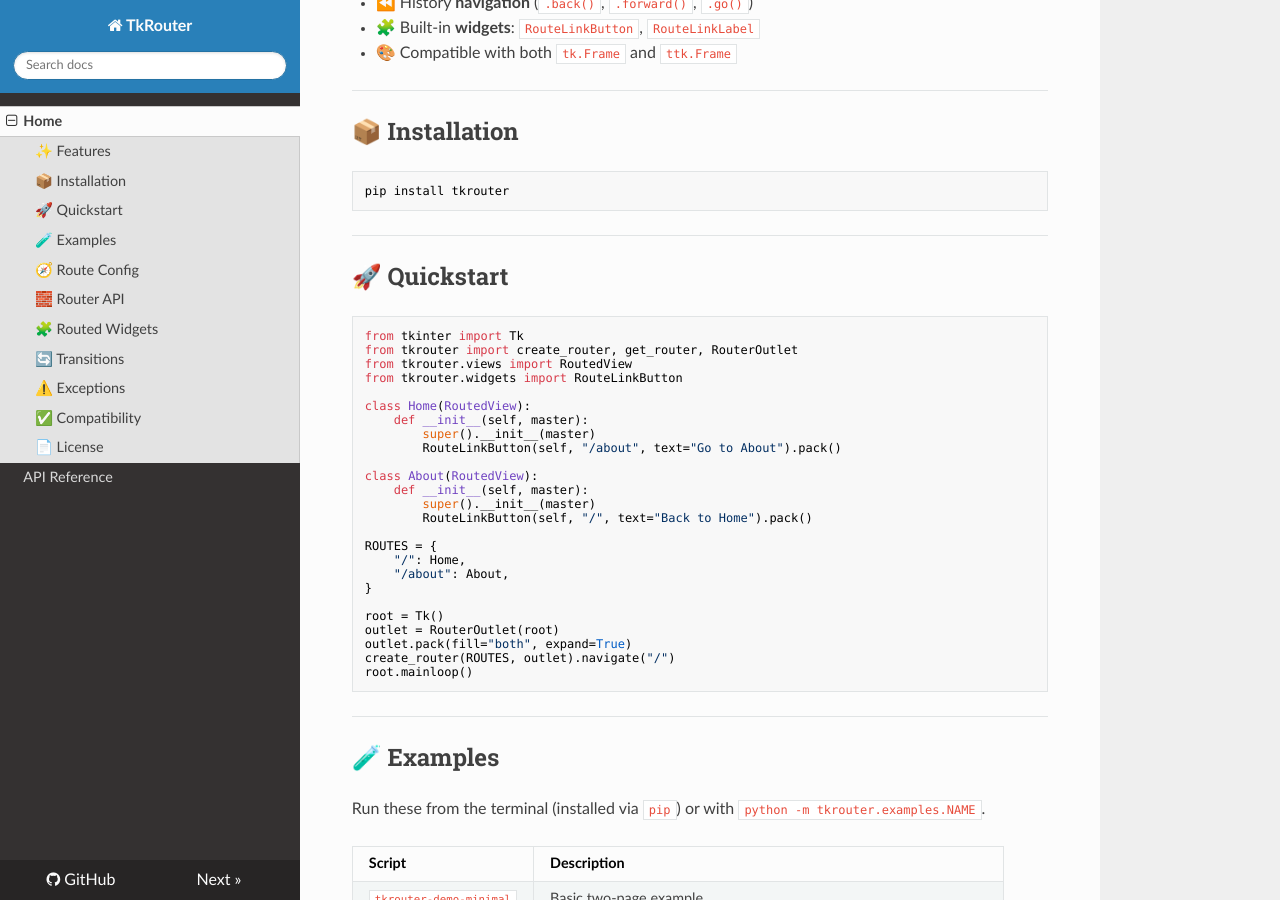
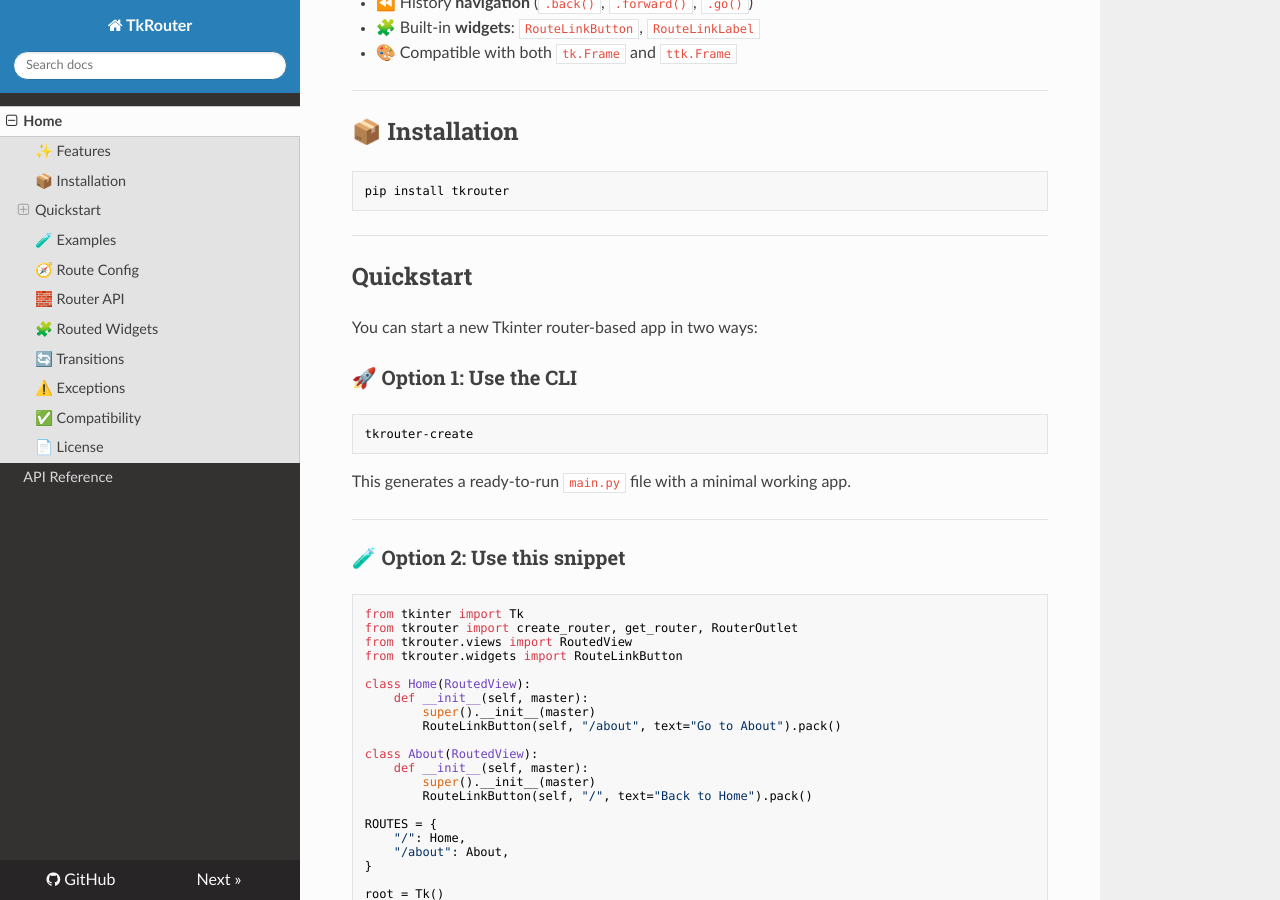
Before and after one commit to israel-dryer/TkRouter, an MkDocs documentation site: the page built from docs/index.md, in a window 1280 px wide and 900 px high, scrolled down 494 px. Built offline with MkDocs 1.6.1, drawn with Linux system fonts in a browser that asks for light colours; nearby versions of some CDN libraries.

````diff
--- a/docs/index.md
+++ b/docs/index.md
@@ -28,7 +28,21 @@ pip install tkrouter
 
 ---
 
-## 🚀 Quickstart
+## Quickstart
+
+You can start a new Tkinter router-based app in two ways:
+
+### 🚀 Option 1: Use the CLI
+
+```bash
+tkrouter-create
+```
+
+This generates a ready-to-run `main.py` file with a minimal working app.
+
+---
+
+### 🧪 Option 2: Use this snippet
 
 ```python
 from tkinter import Tk
````
Also changed, not shown: README.md (+15 -1 lines).
